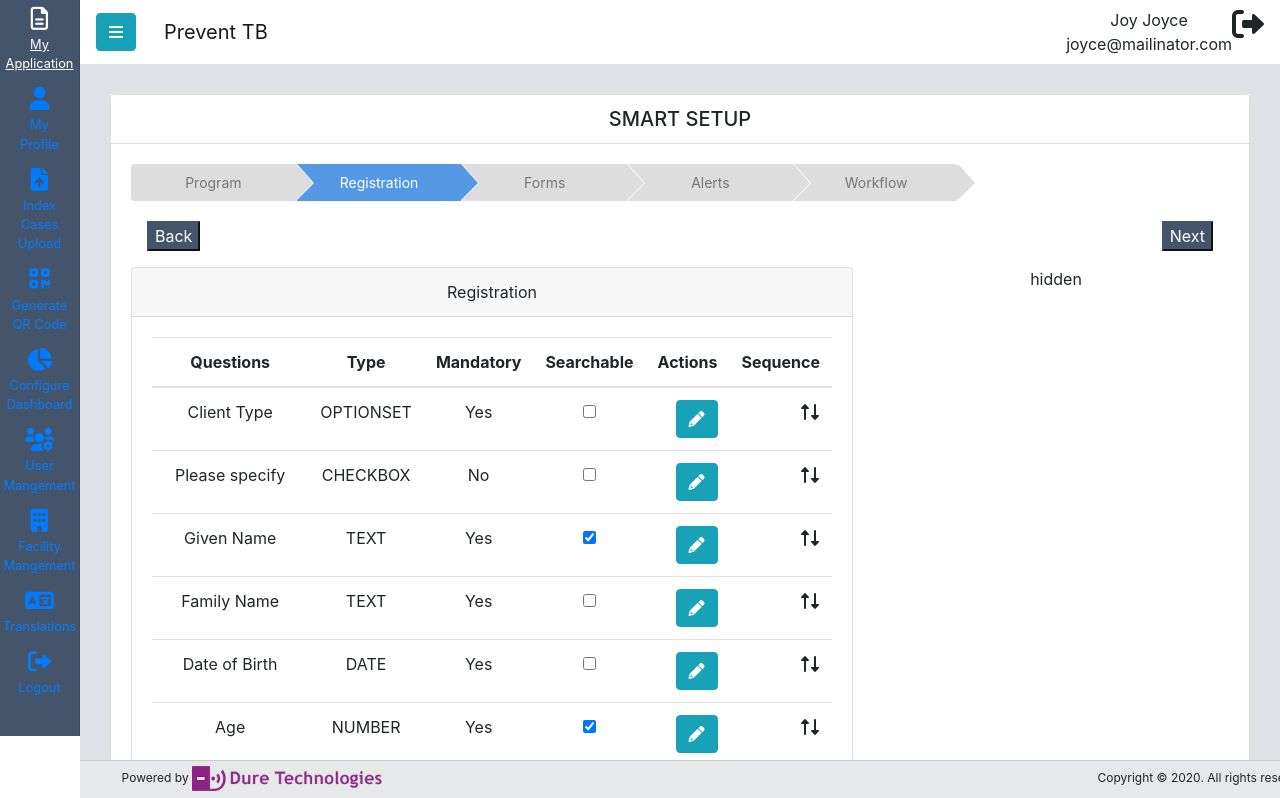
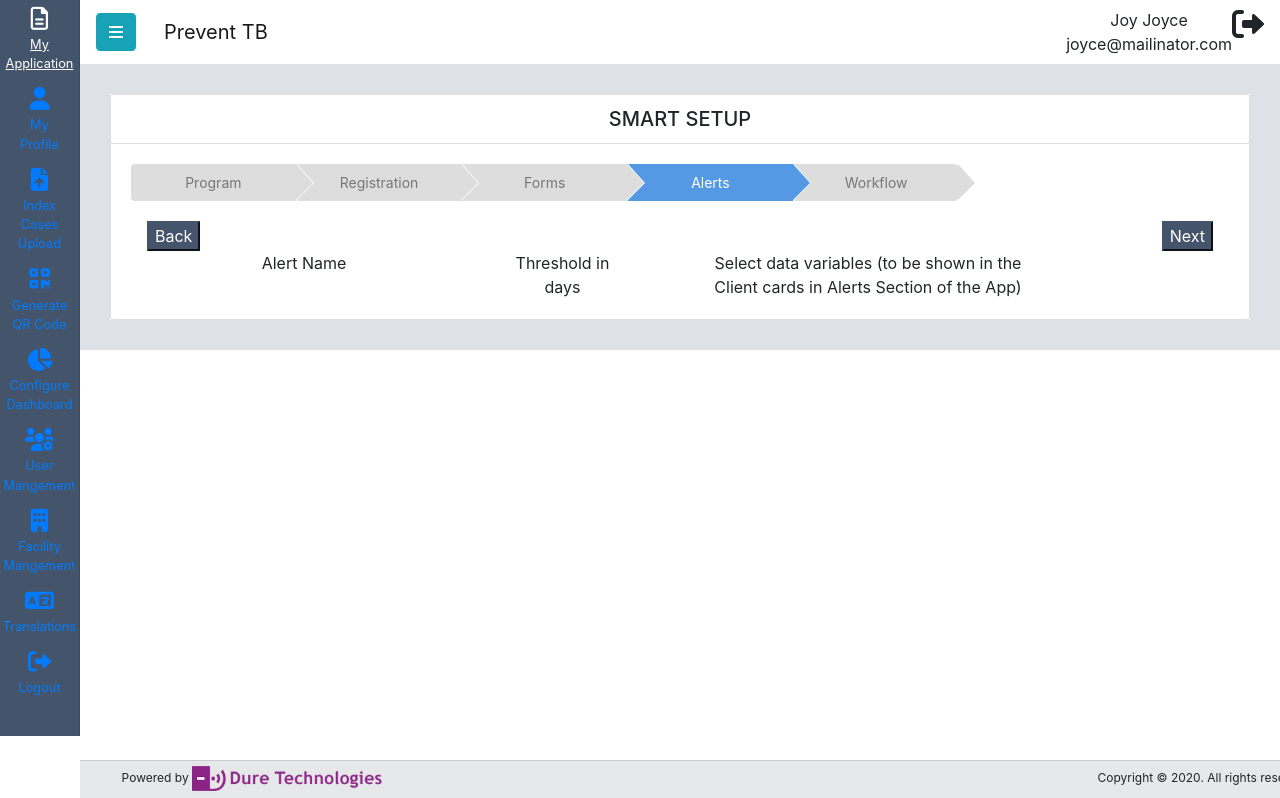
Before and after one commit to JoyceAtDure/smartsetupReact, a React (Create React App) app: page /Dashboard in a window 1280 px wide. Shown: the top 798 px of the page. Built offline with nearby package versions, Linux system fonts and the light colour scheme.

Commit message:
third tab content

```diff
--- a/src/pages/Dashboard.js
+++ b/src/pages/Dashboard.js
@@ -1,6 +1,6 @@
 //import { Button, Tab } from 'bootstrap';
 import React from 'react';
-import { Card, Nav, Navbar , Button, Form, Table } from 'react-bootstrap';
+import { Card, Nav, Navbar , Button, Form, Table, Tabs, Tab } from 'react-bootstrap';
 
 import imgurl from '../assets/images/imgUrl';
 import jQuery from 'jquery';
@@ -120,14 +120,14 @@ const Dashboard = () => {
                         <li className="nav-item step " role="presentation">
                             <a className="nav-link " id="pills-home-tab" data-bs-toggle="pill" data-bs-target="#pills-home" type="a" role="tab" aria-controls="pills-home" aria-selected="true">Program</a>
                         </li>
-                        <li className="nav-item step current" role="presentation">
-                            <a className="nav-link active" id="pills-profile-tab" data-bs-toggle="pill" data-bs-target="#pills-profile" type="a" role="tab" aria-controls="pills-profile" aria-selected="false">Registration</a>
+                        <li className="nav-item step " role="presentation">
+                            <a className="nav-link " id="pills-profile-tab" data-bs-toggle="pill" data-bs-target="#pills-profile" type="a" role="tab" aria-controls="pills-profile" aria-selected="false">Registration</a>
                         </li>
                         <li className="nav-item step" role="presentation">
                             <a className="nav-link" id="pills-contact-tab" data-bs-toggle="pill" data-bs-target="#pills-contact" type="a" role="tab" aria-controls="pills-contact" aria-selected="false">Forms</a>
                         </li>
-                        <li className="nav-item step" role="presentation">
-                            <a className="nav-link" id="pills-contact-tab" data-bs-toggle="pill" data-bs-target="#pills-contact" type="a" role="tab" aria-controls="pills-contact" aria-selected="false">Alerts</a>
+                        <li className="nav-item step current" role="presentation">
+                            <a className="nav-link active" id="pills-contact-tab" data-bs-toggle="pill" data-bs-target="#pills-contact" type="a" role="tab" aria-controls="pills-contact" aria-selected="false">Alerts</a>
                         </li>
                         <li className="nav-item step" role="presentation">
                             <a className="nav-link" id="pills-contact-tab" data-bs-toggle="pill" data-bs-target="#pills-contact" type="a" role="tab" aria-controls="pills-contact" aria-selected="false">Workflow</a>
@@ -215,7 +215,7 @@ const Dashboard = () => {
 
 
                         </div>
-                        <div className="tab-pane fade show active" id="pills-profile" role="tabpanel" aria-labelledby="pills-profile-tab">
+                        <div className="tab-pane fade " id="pills-profile" role="tabpanel" aria-labelledby="pills-profile-tab">
                             <div>
                             <div className="row pt-1">
                                 <div className="col-12 bnBtn">
@@ -288,7 +288,83 @@ const Dashboard = () => {
                                 </Card.Body>
                             </Card>
                             </div>
-                                <div className="col-4">hidden</div>
+                                <div className="col-4">
+                                <Card>
+                                <Card.Header>Data Variables</Card.Header>
+                                    <Card.Body>
+                                    <Tabs defaultActiveKey="profile" id="uncontrolled-tab-example">
+                                        <Tab eventKey="home" title="English">
+                                        <Form>
+                                        <Form.Group controlId="formBasicEmail">
+                                            <Form.Label>*Name</Form.Label>
+                                            <Form.Control type="text" placeholder="" />
+
+                                        </Form.Group>
+
+                                        <Form.Group controlId="formBasicPassword">
+                                            <Form.Label>*Type</Form.Label>
+                                            <Form.Control as="select">
+                                                <option>Select Type</option>
+                                                <option>Text</option>
+                                                <option>Option List</option>
+                                                <option>Number</option>
+                                                <option>Date</option>
+                                                <option>Checkbox Options</option>
+                                            </Form.Control>
+                                        </Form.Group>
+
+                                        </Form>
+                                        <Form>
+
+                                        {['radio'].map((type) => (
+                                            <div key={`inline-${type}`} className="mb-3">
+                                                <Form.Label className="mr-4">*Mandatory</Form.Label>
+                                            <Form.Check inline label="Yes" name="group1" type={type} id={`inline-${type}-1`} />
+                                            <Form.Check inline label="No" name="group1" type={type} id={`inline-${type}-2`} />
+
+                                            </div>
+                                        ))}
+                                        </Form>
+                                        <Form>
+                                        <Form.Group controlId="exampleForm.ControlSelect1">
+                                            <Form.Label>Parent question</Form.Label>
+                                            <Form.Control as="select">
+                                            <option>-</option>
+                                            <option>Client Type </option>
+                                            <option>Please specify</option>
+                                            <option>Gender </option>
+                                            <option>Are You Currently On TB Treatment? </option>
+                                            <option>Site of Disease </option>
+                                            <option>HIV Status </option>
+                                            <option>Are you on ART?  </option>
+
+                                            </Form.Control>
+                                        </Form.Group>
+                                        </Form>
+                                        <div>
+                                        <Button className="addbtn" variant="primary">Add</Button>
+                                        </div>
+
+                                        </Tab>
+                                        <Tab eventKey="profile" title="Arabic">
+                                            abc12
+                                        </Tab>
+                                        <Tab eventKey="contact" title="Chinese">
+                                            abc13
+                                        </Tab>
+                                        <Tab eventKey="contact1" title="Spanish">
+                                            abc13vv
+                                        </Tab>
+                                        <Tab eventKey="contact2" title="French">
+                                            abc13ff
+                                        </Tab>
+                                        <Tab eventKey="contact3" title="Russian">
+                                            abc1333
+                                        </Tab>
+                                    </Tabs>
+                                    </Card.Body>
+                                </Card>
+                                </div>
                                 </div>
                                 <div class="wizard-card-footer clearfix">
                                                 <div class="wizard-footer-left"><span role="button" tabindex="0"><button tabindex="-1" type="button" class="wizard-btnb" >
@@ -303,7 +379,30 @@ const Dashboard = () => {
 
 
                         </div>
-                        <div className="tab-pane fade" id="pills-contact" role="tabpanel" aria-labelledby="pills-contact-tab">..3.</div>
+                        <div className="tab-pane fade " id="pills-contact" role="tabpanel" aria-labelledby="pills-contact-tab">..3.</div>
+                        <div className="tab-pane fade show active" id="pills-contact" role="tabpanel" aria-labelledby="pills-contact-tab">
+                            <div>
+                            <div className="row pt-1">
+                                <div className="col-12 bnBtn">
+                                    <button tabindex="-1" type="button" className="wizard-btnb  ml-3" >Back</button>
+                                    <button tabindex="-1" type="button" className="wizard-btnn  mr-3">Next
+                                    </button>
+                                    </div>
+                            </div>
+                            <div className="row">
+
+                            <div className="col-6">
+                            <div className="row">
+                               <div className="col-8">Alert Name</div>
+                                <div className="col-3">Threshold in days</div>
+                            </div>
+                            </div>
+
+                                <div className="col-4">Select data variables (to be shown in the Client cards in Alerts Section of the App)
+                                 </div>
+                            </div>
+                            </div>
+                        </div>
                         </div>
 
                         </Card.Body>
```
